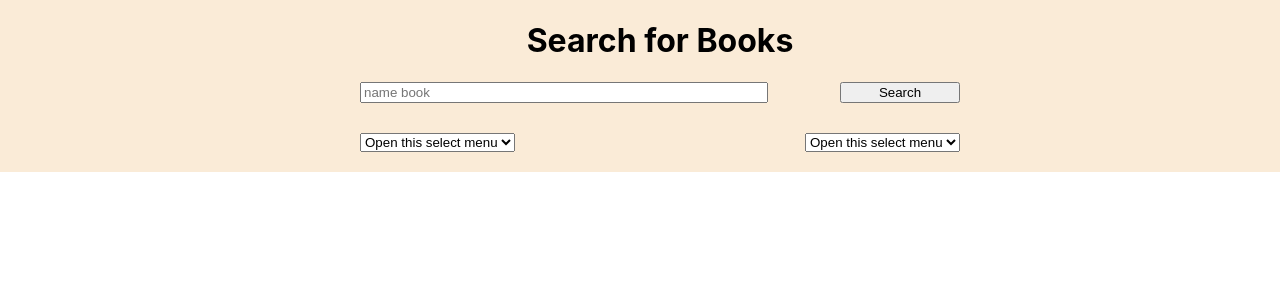
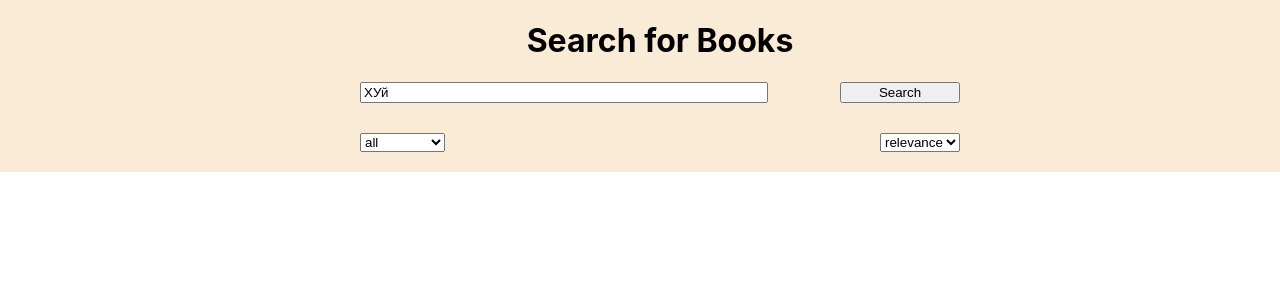
Before and after one commit to kvmelnikov/books-google, a React (Create React App) app: page / in a window 1280 px wide. Shown: the top 300 px of the page. Built offline with nearby package versions, Linux system fonts and the light colour scheme.

Commit message:
feat: form search and form slice

```diff
--- a/src/components/form-search/form-search.tsx
+++ b/src/components/form-search/form-search.tsx
@@ -1,30 +1,56 @@
 import Button from 'react-bootstrap/Button';
 import Form from 'react-bootstrap/Form';
 import Style from './form-search.module.css'
+import { useAppDispatch, useAppSelector } from '../../hooks/hook';
+import { setSearchForm } from '../../services/form-search/form-search-slice';
 
 export function FormSearch() {
-    return <Form className={Style.container_form} >
+  const dispatch = useAppDispatch()
+  const {fields: {
+    name: {value: name},
+    category: { value: category},
+    sorting: { value: sorting}
+  }} = useAppSelector((state)=>state.formSearch)
+
+  const onChangeSelect = (e: React.ChangeEvent<HTMLSelectElement>) => {
+    dispatch(setSearchForm(
+      {
+      field: e.target.name,
+      value: e.target.value
+      }
+    ))
+  }
+
+  const onChangeName = (e: React.ChangeEvent<HTMLInputElement>) =>{
+    dispatch(setSearchForm(
+      {
+      field: e.target.name,
+      value: e.target.value
+      }
+    ))
+  }
+
+    return (<Form className={Style.container_form} >
             <Form.Group className={Style.container_form_group_input} controlId="formBasicEmail">
-              <Form.Control className={Style.input} type="text" placeholder="name book" />
+              <Form.Control value={name} name='name' onChange={onChangeName} className={Style.input}
+              type="text" placeholder="name book" />
                 <Button className={Style.button} variant="primary" type="submit">
                   Search
                 </Button>
             </Form.Group>
             <Form.Group className={Style.container_form_group_select} controlId="formBasicEmail">
-            <Form.Select aria-label="Default select example">
-      <option>Open this select menu</option>
-      <option value="1">One</option>
-      <option value="2">Two</option>
-      <option value="3">Three</option>
-    </Form.Select>
-    <Form.Select aria-label="Default select example">
-      <option>Open this select menu</option>
-      <option value="1">One</option>
-      <option value="2">Two</option>
-      <option value="3">Three</option>
-    </Form.Select>
-            </Form.Group>
-
-
-    </Form>
+            <Form.Select  value={category} onChange={onChangeSelect} name="category"  aria-label="Default select example">
+              <option value="all">all</option>
+              <option value="art">art</option>
+              <option value="computers">computers</option>
+              <option value="history">history</option>
+              <option value="medical">medical</option>
+              <option value="poetry">poetry</option>
+            </Form.Select>
+           <Form.Select value={sorting} onChange={onChangeSelect} name="sorting"  aria-label="Default select example">
+             <option value="relevance">relevance</option>
+             <option value="newest">newest</option>
+          </Form.Select>
+          </Form.Group>
+    </Form>)
 }
--- /dev/null
+++ b/src/services/form-search/form-search-slice.ts
@@ -0,0 +1,59 @@
+import { PayloadAction, createSlice } from "@reduxjs/toolkit";
+import { stat } from "fs";
+
+
+type TInitialState = {
+
+        fields: {
+            name: {value: string}
+            category: {value: string}
+            sorting: {value: string}
+        }
+        request: boolean
+        failed: boolean
+        success: boolean
+
+}
+
+type TFormAction = {
+    field: string
+    value: string
+}
+
+
+const initialState: TInitialState = {
+
+        fields: {
+            name: {value: 'ХУй'},
+            category: {value: 'all' },
+            sorting: {value: 'relevance'}
+        },
+        request: false,
+        failed: false,
+        success: false,
+
+}
+
+
+
+const formSearchSlice = createSlice({
+    name: 'formSearch',
+    initialState,
+    reducers: {
+        setSearchForm: (state, action: PayloadAction<TFormAction>) => {
+            type ObjectKey = keyof typeof state.fields
+            const field = action.payload.field as ObjectKey
+            if(state.fields[field]) {
+                state.fields[field].value = action.payload.value
+            }
+            return state
+        }
+    }
+})
+
+
+export const {
+    setSearchForm
+} = formSearchSlice.actions
+
+export default formSearchSlice.reducer
--- a/src/services/store.ts
+++ b/src/services/store.ts
@@ -1,8 +1,9 @@
 import { configureStore } from '@reduxjs/toolkit'
+import formSearchReducer from '../services/form-search/form-search-slice'
 
 export const store = configureStore({
   reducer: {
-
+    formSearch: formSearchReducer
   },
 
   devTools: process.env.NODE_ENV !== 'production',
```
